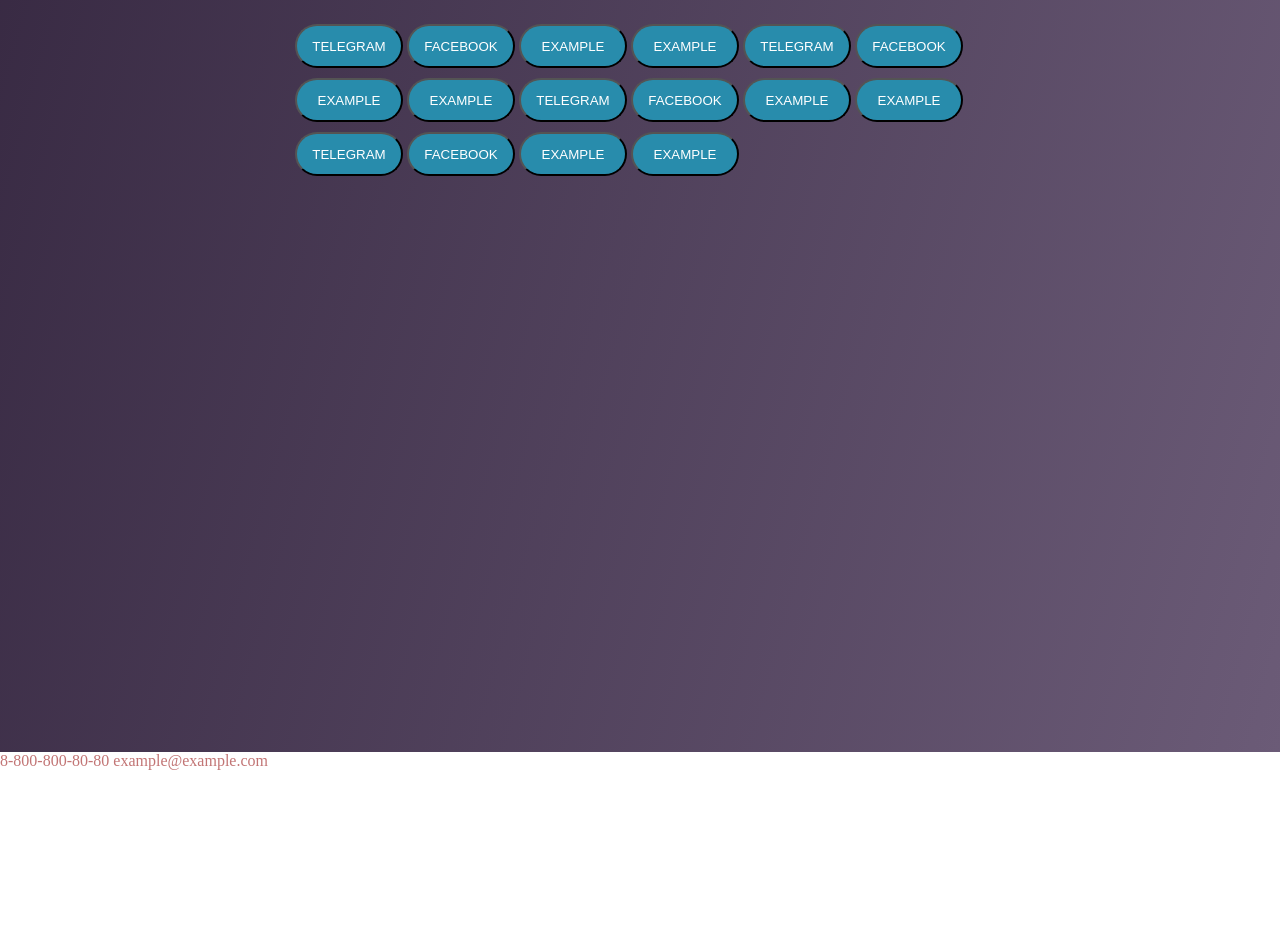
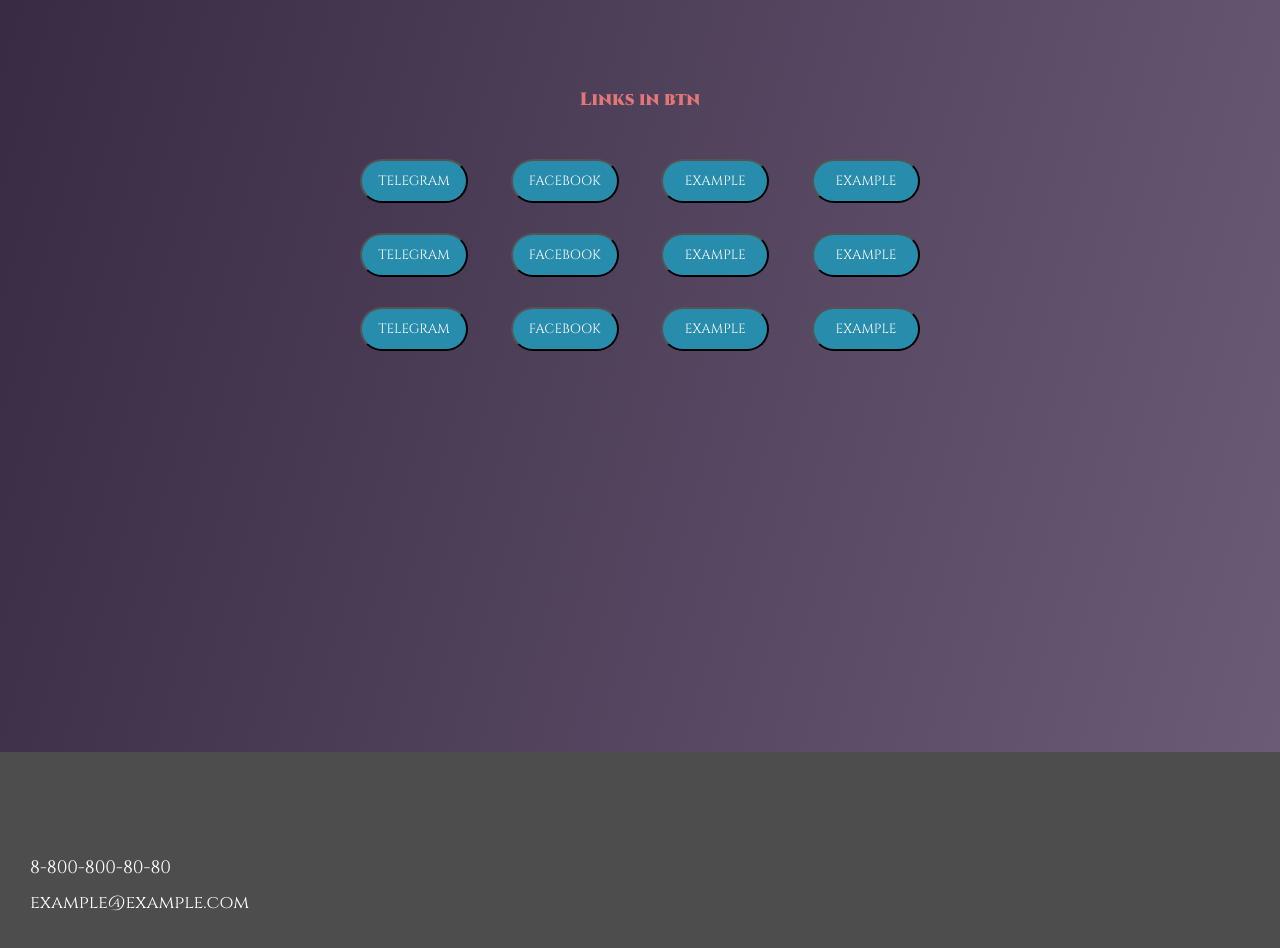
Before and after one commit to DenisOleksiuk/projectGames.github.io, a plain HTML site: page index.html in a window 1280 px wide. Shown: the part 420-1368 px from the top of the page. Before the commit the page ends 1190 px from the top, so only its background shows below. Drawn offline with Linux system fonts and the light colour scheme.

Commit message:
finish commit

```diff
--- a/index.html
+++ b/index.html
@@ -5,6 +5,7 @@
     <meta charset="UTF-8">
     <meta name="viewport" content="width=device-width, initial-scale=1.0">
     <title>projectGame</title>
+    <link href="https://fonts.googleapis.com/css2?family=Cinzel:wght@400;700;900&display=swap" rel="stylesheet">
     <link rel="stylesheet" href="css/style.min.css">
 </head>
 
@@ -40,10 +41,7 @@
 
             <h3 class="links">Links in btn</h3>
 
-            <button class="btn">Telegram</button>
-            <button class="btn">Facebook</button>
-            <button class="btn">Example</button>
-            <button class="btn">Example</button>
+            <div class="btns">
                 <button class="btn">Telegram</button>
                 <button class="btn">Facebook</button>
                 <button class="btn">Example</button>
@@ -57,11 +55,17 @@
                 <button class="btn">Example</button>
                 <button class="btn">Example</button>
             </div>
+
+        </div>
     </section>
 
     <footer class="footer">
-        <a href="tel: 88008008080">8-800-800-80-80</a>
-        <a href="email: example@example.com">example@example.com</a>
+        <div class="tell">
+            <a href="tel:88008008080">8-800-800-80-80</a>
+        </div>
+        <div class="mail">
+            <a href="mailto:example@example.com">example@example.com</a>
+        </div>
     </footer>
 
 </body>
--- a/scss/style.scss
+++ b/scss/style.scss
@@ -1,7 +1,7 @@
 *{
     margin: 0;
     padding: 0;
-
+    font-family: 'Cinzel', serif;
 }
 
 .container {
@@ -16,6 +16,12 @@
     position: relative;
 }
 a {
+    font-size: 18px;
+    line-height: 24px;
+    color: #FFFFFF;
+    text-decoration: none;
+}
+li {
 	position: relative;
 	color: #C27575; /*задаём цвет ссылки*/
 	cursor: pointer;
@@ -24,7 +30,7 @@
 
 }
 
-a:after {
+li:after {
 	display: block;
 	position: absolute;
 	left: 0; /*изменить на right:0;, чтобы изменить направление подчёркивания */
@@ -35,8 +41,8 @@
 	transition: width 0.3s ease-out; /*задаём время анимации*/
 }
 
-a:hover:after,
-a:focus:after {
+li:hover:after,
+li:focus:after {
 	width: 100%; /*устанавливаем значение 100% чтобы ссылка подчёркивалась полностью*/
 }
 .menu {
@@ -63,8 +69,9 @@
     &__descr{
         margin-top: 17px;
         font-size: 13px;
-        line-height: 15px;
+        line-height: 25px;
         color: #FEE3E3;
+        font-size: 13px;
     }
 }
 .title{
@@ -92,8 +99,15 @@
     line-height: 24px;
     color: #E37676;
 }
+.btns{
+    width: 590px;
+    display: flex;
+    flex-wrap: wrap;
+    justify-content: space-between;
+    margin: auto;
+}
 .btn{
-    margin-top: 10px;
+    margin: 15px;
     background: #288CAC;
     color: #fff;
     text-transform: uppercase;
@@ -105,3 +119,21 @@
         background-color: #00FFFF;
     }
 }
+footer{
+    height: 207px;
+    background-color: #4D4D4D;
+    padding: 104px 0 44px 0;
+}
+.tell{
+    margin-left: 30px;
+    font-size: 18px;
+    line-height: 24px;
+    color: #FFFFFF;
+}
+.mail{
+    margin-top: 11px;
+    margin-left: 30px;
+    font-size: 18px;
+    line-height: 24px;
+    color: #FFFFFF;
+}
```
Also changed, not shown: css/style.min.css, 1 other file. Lines whose indentation alone changed are shown as unchanged.
